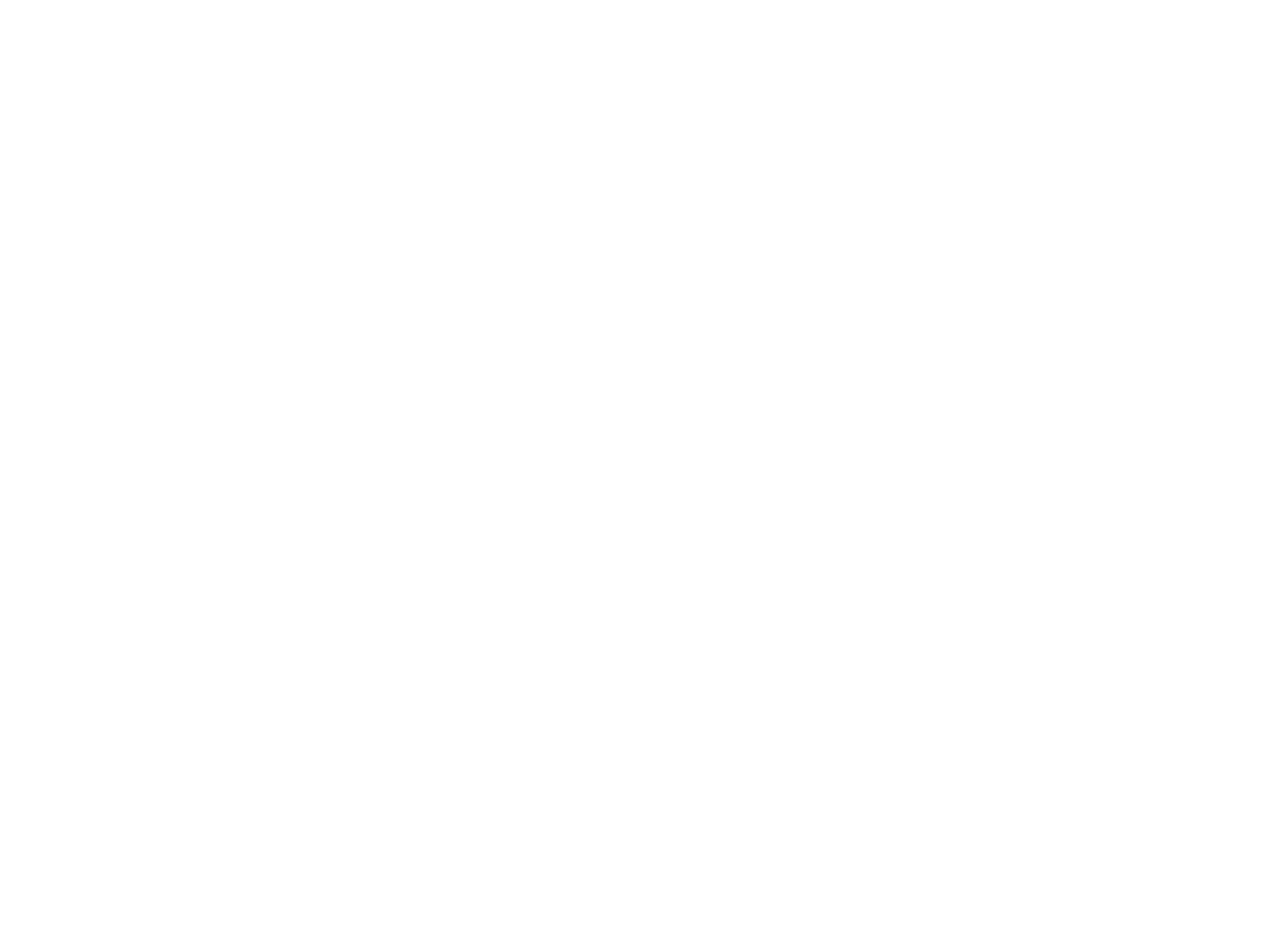
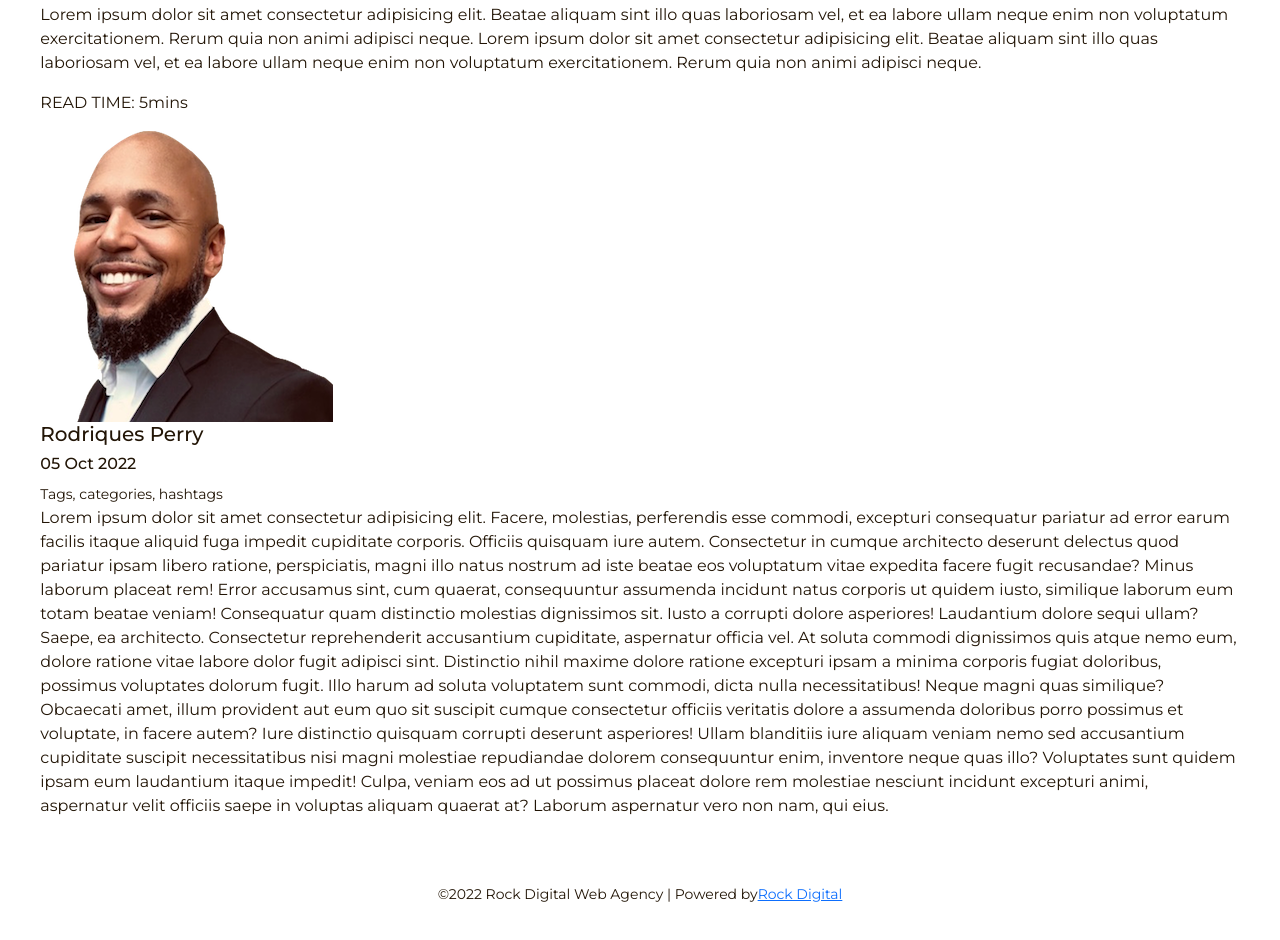
Before and after one commit to rodriquesperry/rockdigital2, a React (Create React App) app in the folder frontend/: page /blog/blogpost/1 in a window 1280 px wide. Before the commit this address had no page. Shown: the part 800-1740 px from the top of the page. Before the commit the page ends 800 px from the top, so only its background shows below. Built offline with nearby package versions, Linux system fonts and the light colour scheme; a web font is replaced by a local one.

Commit message:
update: blog post page complete

```diff
--- a/frontend/src/App.js
+++ b/frontend/src/App.js
@@ -4,6 +4,7 @@
 import Home from './routes/home/home.component';
 import About from './routes/about/about.component';
 import Blog from './routes/blog/blog.component';
+import BlogPost from './routes/blog-post/BlogPost.component';
 import Contact from './routes/contact/contact.component';
 
 function App() {
@@ -14,6 +15,7 @@
           <Route index element={<Home />} />
           <Route path='/about' element={<About />} />
           <Route path='/blog' element={<Blog />} />
+          <Route path='/blog/blogpost/:id' element={<BlogPost />} />
           <Route path='/contact' element={<Contact />} />
         </Route>
       </Routes>
--- a/frontend/src/components/blog-posts/BlogPosts.component.jsx
+++ b/frontend/src/components/blog-posts/BlogPosts.component.jsx
@@ -36,8 +36,19 @@
                     src={`http://localhost:1337${post.attributes.Image.data.attributes.url}`}
                   />
                   <Card.Body>
-                    <Card.Title>{post.attributes.Title}</Card.Title>
-                    <Card.Text>{post.attributes.short_description.slice(0, 70)}</Card.Text>
+                    <Card.Title>
+                    {post.attributes.Title.length > 48
+                      ? `${post.attributes.Title.slice(0, 48)}...`
+                      : post.attributes.Title}
+                    </Card.Title>
+                    <Card.Text>
+                      {post.attributes.short_description.length > 60
+                        ? `${post.attributes.short_description.substring(
+                            0,
+                            60
+                          )}...`
+                        : post.attributes.short_description}
+                    </Card.Text>
                   </Card.Body>
                 </Card>
               </Col>
--- a/frontend/src/components/blog-posts/BlogPosts.styles.css
+++ b/frontend/src/components/blog-posts/BlogPosts.styles.css
@@ -10,6 +10,6 @@
 }
 
 .posts .card {
-    width: 94%;
+  width: 94%;
   height: 350px;
 }
--- a/frontend/src/components/featured-blog-post/FeaturedPost.component.jsx
+++ b/frontend/src/components/featured-blog-post/FeaturedPost.component.jsx
@@ -37,9 +37,18 @@
                     src={`http://localhost:1337${post.attributes.Image.data.attributes.url}`}
                   />
                   <Card.Body>
-                    <Card.Title>{post.attributes.Title}</Card.Title>
+                    <Card.Title>
+                      {post.attributes.Title.length > 60
+                        ? `${post.attributes.Title.slice(0, 60)}...`
+                        : post.attributes.Title}
+                    </Card.Title>
                     <Card.Text>
-                      {post.attributes.short_description.substring(0, 150)}...
+                      {post.attributes.short_description.length > 150
+                        ? `${post.attributes.short_description.substring(
+                            0,
+                            150
+                          )}...`
+                        : post.attributes.short_description}
                     </Card.Text>
                   </Card.Body>
                 </Card>
@@ -58,9 +67,18 @@
                     src={`http://localhost:1337${post.attributes.Image.data.attributes.url}`}
                   />
                   <Card.Body>
-                    <Card.Title>{post.attributes.Title}</Card.Title>
+                    <Card.Title>
+                      {post.attributes.Title.length > 38
+                        ? `${post.attributes.Title.slice(0, 38)}...`
+                        : post.attributes.Title}
+                    </Card.Title>
                     <Card.Text>
-                      {post.attributes.short_description.slice(0, 60)}...
+                      {post.attributes.short_description.length > 40
+                        ? `${post.attributes.short_description.substring(
+                            0,
+                            40
+                          )}...`
+                        : post.attributes.short_description}
                     </Card.Text>
                   </Card.Body>
                 </Card>
--- /dev/null
+++ b/frontend/src/routes/blog-post/BlogPost.component.jsx
@@ -0,0 +1,77 @@
+import React from 'react';
+
+import PIC from '../../assets/81iF6QLWlKL._SS500_.jpg';
+import me from '../../assets/IMG-1561 copy 2.png';
+
+import './BlogPost.styles.css';
+
+const BlogPost = () => {
+  return (
+    <div className='blog-post-container'>
+      <div className='blog-post-header'>
+        <div className='bog-post-header-background'></div>
+        <div className='header-content-container'>
+          <div className='col'>
+            <img src={PIC} alt='' fluid />
+          </div>
+          <div className='col header-text'>
+            <h2>This is where your headline goes!</h2>
+            <p>
+              Lorem ipsum dolor sit amet consectetur adipisicing elit. Beatae
+              aliquam sint illo quas laboriosam vel, et ea labore ullam neque
+              enim non voluptatum exercitationem. Rerum quia non animi adipisci
+              neque. Lorem ipsum dolor sit amet consectetur adipisicing elit.
+              Beatae aliquam sint illo quas laboriosam vel, et ea labore ullam
+              neque enim non voluptatum exercitationem. Rerum quia non animi
+              adipisci neque.
+            </p>
+            <p>READ TIME: 5mins</p>
+          </div>
+        </div>
+        <div className='author-info'>
+          <div className='col-3 info-pic'>
+            <img src={me} alt='' />
+          </div>
+          <div className='info-text'>
+            <h5>Rodriques Perry</h5>
+            <h6>05 Oct 2022</h6>
+            <small>Tags, categories, hashtags</small>
+          </div>
+        </div>
+      </div>
+      <div className='blog-post'>
+        <p>
+          Lorem ipsum dolor sit amet consectetur adipisicing elit. Facere,
+          molestias, perferendis esse commodi, excepturi consequatur pariatur ad
+          error earum facilis itaque aliquid fuga impedit cupiditate corporis.
+          Officiis quisquam iure autem. Consectetur in cumque architecto
+          deserunt delectus quod pariatur ipsam libero ratione, perspiciatis,
+          magni illo natus nostrum ad iste beatae eos voluptatum vitae expedita
+          facere fugit recusandae? Minus laborum placeat rem! Error accusamus
+          sint, cum quaerat, consequuntur assumenda incidunt natus corporis ut
+          quidem iusto, similique laborum eum totam beatae veniam! Consequatur
+          quam distinctio molestias dignissimos sit. Iusto a corrupti dolore
+          asperiores! Laudantium dolore sequi ullam? Saepe, ea architecto.
+          Consectetur reprehenderit accusantium cupiditate, aspernatur officia
+          vel. At soluta commodi dignissimos quis atque nemo eum, dolore ratione
+          vitae labore dolor fugit adipisci sint. Distinctio nihil maxime dolore
+          ratione excepturi ipsam a minima corporis fugiat doloribus, possimus
+          voluptates dolorum fugit. Illo harum ad soluta voluptatem sunt
+          commodi, dicta nulla necessitatibus! Neque magni quas similique?
+          Obcaecati amet, illum provident aut eum quo sit suscipit cumque
+          consectetur officiis veritatis dolore a assumenda doloribus porro
+          possimus et voluptate, in facere autem? Iure distinctio quisquam
+          corrupti deserunt asperiores! Ullam blanditiis iure aliquam veniam
+          nemo sed accusantium cupiditate suscipit necessitatibus nisi magni
+          molestiae repudiandae dolorem consequuntur enim, inventore neque quas
+          illo? Voluptates sunt quidem ipsam eum laudantium itaque impedit!
+          Culpa, veniam eos ad ut possimus placeat dolore rem molestiae nesciunt
+          incidunt excepturi animi, aspernatur velit officiis saepe in voluptas
+          aliquam quaerat at? Laborum aspernatur vero non nam, qui eius.
+        </p>
+      </div>
+    </div>
+  );
+};
+
+export default BlogPost;
--- /dev/null
+++ b/frontend/src/routes/blog-post/BlogPost.styles.css
@@ -0,0 +1,77 @@
+@media (hover: hover) and (pointer: fine) {
+  .blog-post-header {
+    width: 100%;
+    position: relative;
+    margin-bottom: 7rem;
+  }
+
+  .bog-post-header-background {
+    height: 450px;
+    width: 100%;
+    position: relative;
+    top: 0;
+    background-color: #f0cd7b;
+  }
+
+  .header-img-and-text-container {
+    display: flex;
+    flex-direction: column;
+  }
+
+  .header-content-container {
+    display: flex;
+    width: 94.4%;
+    position: absolute;
+    top: 5.5%;
+  }
+
+  .header-content-container img {
+    width: 85%;
+    position: relative;
+    left: 2.5rem;
+    border: 3px solid #fff;
+  }
+
+  .header-content-container p {
+    padding-right: 4rem;
+    font-size: 1.2rem;
+  }
+
+  .header-content-container .header-text {
+    margin-top: 2.5rem;
+  }
+
+  .author-info {
+    display: flex;
+    width: 49.5%;
+    position: relative;
+    left: 35.5rem;
+    margin-top: 1.5rem;
+  }
+
+  .info-pic {
+    display: flex;
+    justify-content: end;
+  }
+
+  .author-info img {
+    width: 50%;
+    border-radius: 50%;
+  }
+
+  .info-text {
+    width: 100%;
+    margin-top: 0.5rem;
+  }
+
+  .info-text h5,
+  h6,
+  small {
+    margin: 0 0.5rem;
+  }
+
+  .blog-post {
+    padding: 0 10rem;
+    font-size: 1.3rem;
+  }
+}
--- a/frontend/src/routes/blog/blog.styles.css
+++ b/frontend/src/routes/blog/blog.styles.css
@@ -30,11 +30,6 @@
   text-align: center;
 }
 
-.strapi-img {
-  width: 100%;
-  height: 100%;
-}
-
 .posts-container {
   display: flex;
   flex-wrap: wrap;
@@ -56,6 +51,5 @@
 .headline-posts {
   width: 100%;
   height: 345px;
-  margin: 0 0 3.5rem ;
-
+  margin: 0 0 3.5rem;
 }
```
Also changed, not shown: frontend/src/assets/81iF6QLWlKL._SS500_.jpg (added).
